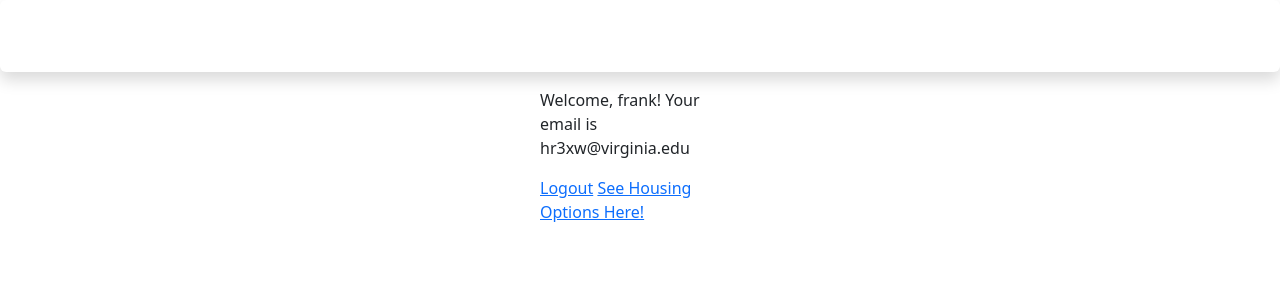
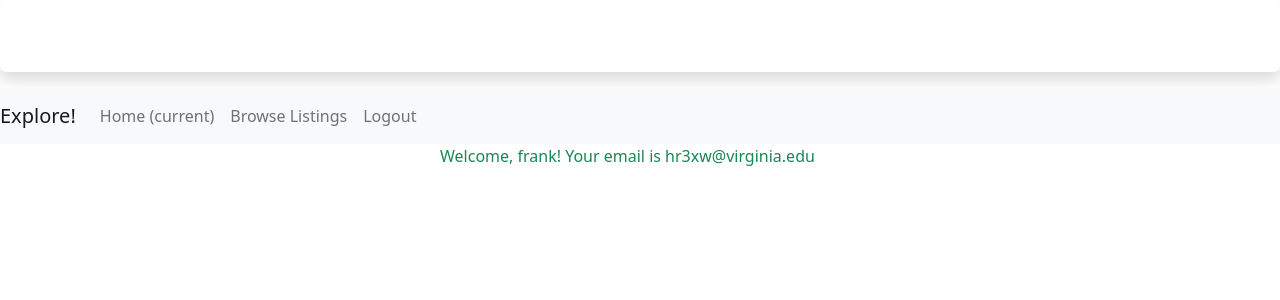
Before and after one commit to HtR212/Housing-Website, a Django app: page /housing/ in a window 1280 px wide. Shown: the top 300 px of the page. Run offline with Django 4.2, Linux system fonts and the light colour scheme; a user stored in the database is signed in; some libraries are stand-ins or nearby versions.

Commit message:
added navigation bar to home page

```diff
--- a/housing/templates/housing/index.html
+++ b/housing/templates/housing/index.html
@@ -22,10 +22,27 @@
     </div>
 
     {% if user.is_authenticated %}
-    <div class="mx-auto" style="width: 200px;">
-    <p>Welcome, {{ user.username }}! Your email is {{ user.email }}</p>
-    <a href="logout">Logout</a>
-    <a href="list">See Housing Options Here!</a>
+    <nav class="navbar navbar-expand-lg navbar-light bg-light">
+    <a class="navbar-brand" href="#">Explore!</a>
+    <button class="navbar-toggler" type="button" data-toggle="collapse" data-target="#navbarNav" aria-controls="navbarNav" aria-expanded="false" aria-label="Toggle navigation">
+        <span class="navbar-toggler-icon"></span>
+    </button>
+    <div class="collapse navbar-collapse" id="navbarNav">
+        <ul class="navbar-nav">
+        <li class="nav-item active">
+            <a class="nav-link" href="#">Home <span class="sr-only">(current)</span></a>
+        </li>
+        <li class="nav-item">
+            <a class="nav-link" href="list">Browse Listings</a>
+        </li>
+        <li class="nav-item">
+            <a class="nav-link" href="logout">Logout</a>
+        </li>
+        </ul>
+    </div>
+    </nav>
+    <div class="mx-auto" style="width: 400px;">
+        <p class="text-success">Welcome, {{ user.username }}! Your email is {{ user.email }}</p>
     </div>
 
     {% else %}
```
Also changed, not shown: db.sqlite3.
